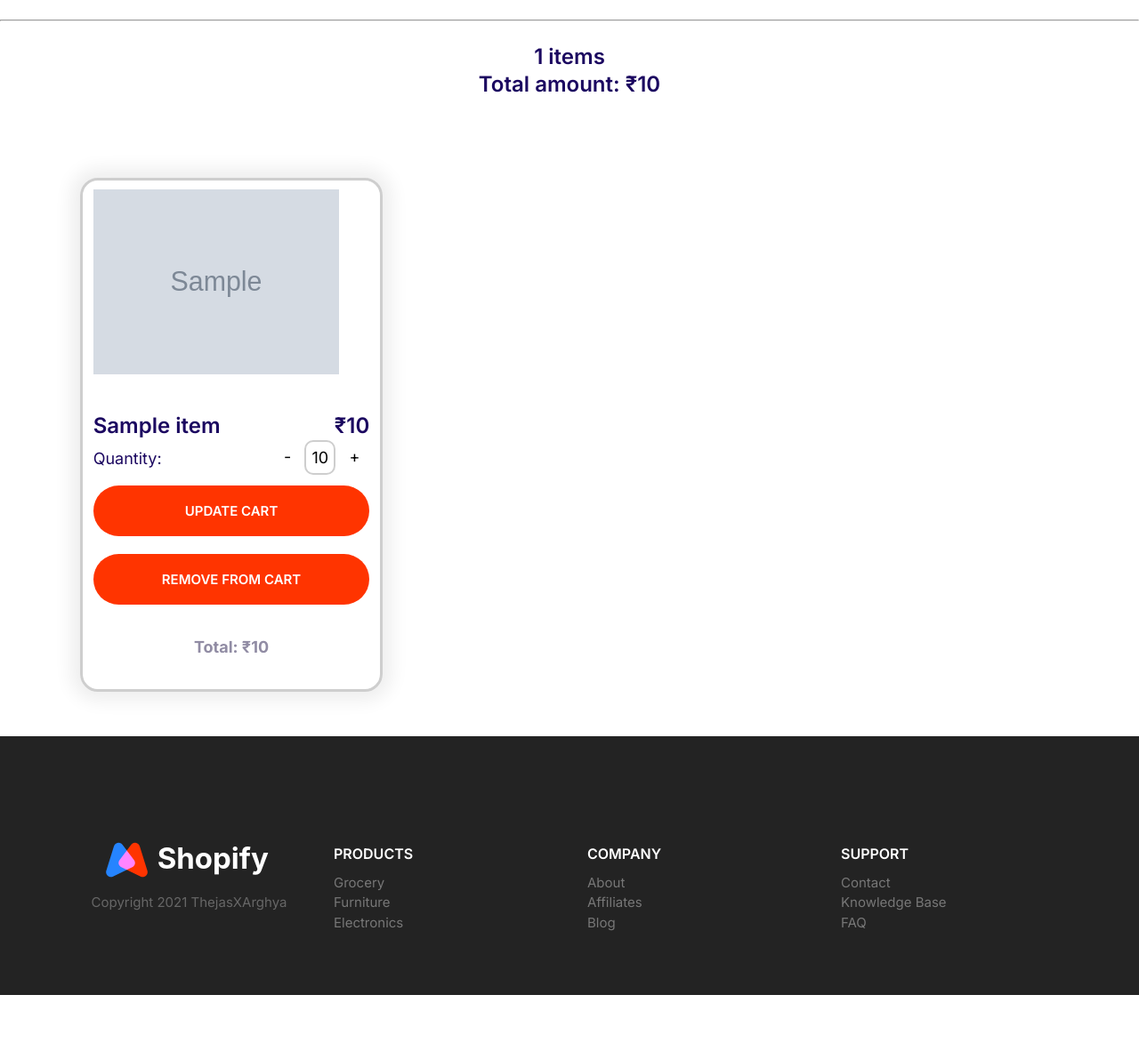
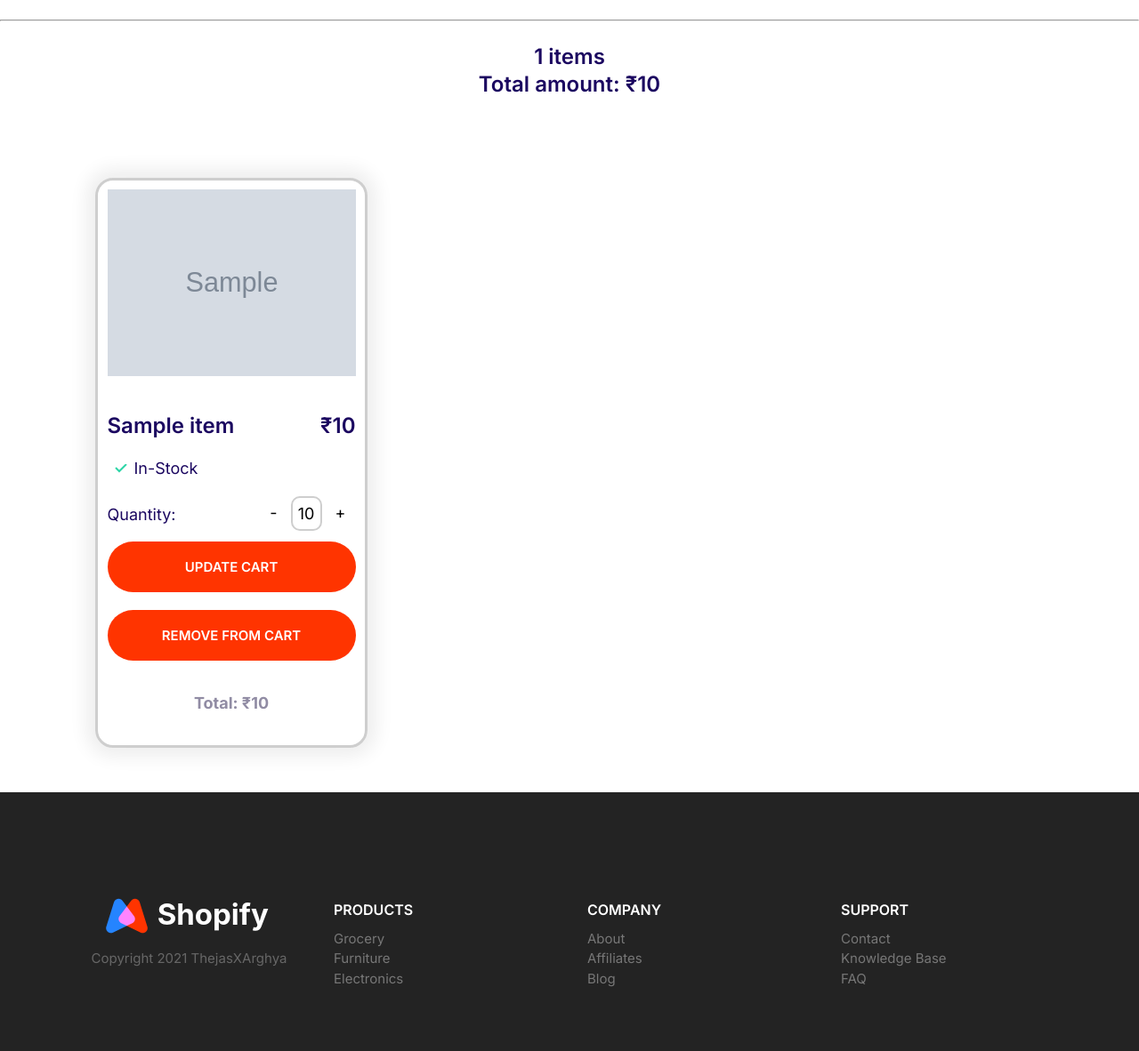
Before and after one commit to JazzBlaze/Shopify, a Flask app: template templates/cart.html in a window 1280 px wide. Shown: the part 161-1343 px from the top of the page at 89% size. Before the commit the page ends 1280 px from the top, so only its background shows below. Run offline with Flask 2, Linux system fonts and the light colour scheme; the template is opened without the code that fills it: most values are stand-ins (such as "Sample title", 1, 10 or a date in 2020); grey boxes marked "Sample" are stand-in pictures; some libraries are stand-ins or nearby versions.

Commit message:
fixed layout issues in cart.

```diff
--- a/static/css/styles.css
+++ b/static/css/styles.css
@@ -794,6 +794,10 @@ a {
   margin-right: 40rem;
 }
 
+.cart .btn {
+  padding: 2rem 10%;
+}
+
 /* logout page */
 .logout {
   align-items: center;
--- a/templates/cart.html
+++ b/templates/cart.html
@@ -1,21 +1,18 @@
-{% extends "base.html" %}
-{% block title %}
-Shopify - Cart
-{% endblock %}
-{% block content %}
+{% extends "base.html" %} {% block title %} Shopify - Cart {% endblock %} {%
+block content %}
 <h2 class="block__header">My Cart</h2>
-    <hr>
+<hr />
 {% if not items %}
 <h3 class="block__header">There are no items in your cart</h3>
 {% else %}
 <div class="block__header">
-        <h3>{{ total_items }} items<br>Total amount:  ₹{{ total }}</h3>
+  <h3>{{ total_items }} items<br />Total amount: ₹{{ total }}</h3>
 </div>
 {% endif %}
 <section class="block container block-product" data-aos="fade-up">
   <div class="grid grid--nx3">
     {% for id, name, price, image, quantity, item_price in items %}
-        <div class="card">
+    <div class="card cart">
       <header class="card__header">
         <img src="{{ url_for('static', filename=image) }}" alt="" />
       </header>
@@ -24,7 +21,10 @@ Shopify - Cart
           <h3 class="price__product">{{ name }}</h3>
           <h3 class="price">{{ price }}</h3>
         </div>
-            <form action = "" method = "post">
+        <ul class="list list--tick">
+          <li class="list__item">In-Stock</li>
+        </ul>
+        <form action="" method="post">
           <div class="quantity-container">
             <p class="quantity__header">Quantity:</p>
             <div class="quantity buttons__added">
@@ -46,10 +46,20 @@ Shopify - Cart
               <input type="hidden" value="{{ id }}" name="product_id" />
             </div>
           </div>
-              <input type="submit" class="btn btn--accent btn--block" name="update_button" value="Update Cart"/>
-              <input type="submit" class="btn btn--accent btn--block" name="delete_button" value="Remove From Cart"/>
+          <input
+            type="submit"
+            class="btn btn--accent btn--block"
+            name="update_button"
+            value="Update Cart"
+          />
+          <input
+            type="submit"
+            class="btn btn--accent btn--block"
+            name="delete_button"
+            value="Remove From Cart"
+          />
         </form>
-          <h4 style = "text-align: center;">Total: ₹{{ item_price }}</h4>
+        <h4 style="text-align: center">Total: ₹{{ item_price }}</h4>
       </div>
     </div>
     {% endfor %}
```
Lines whose indentation alone changed are shown as unchanged.
